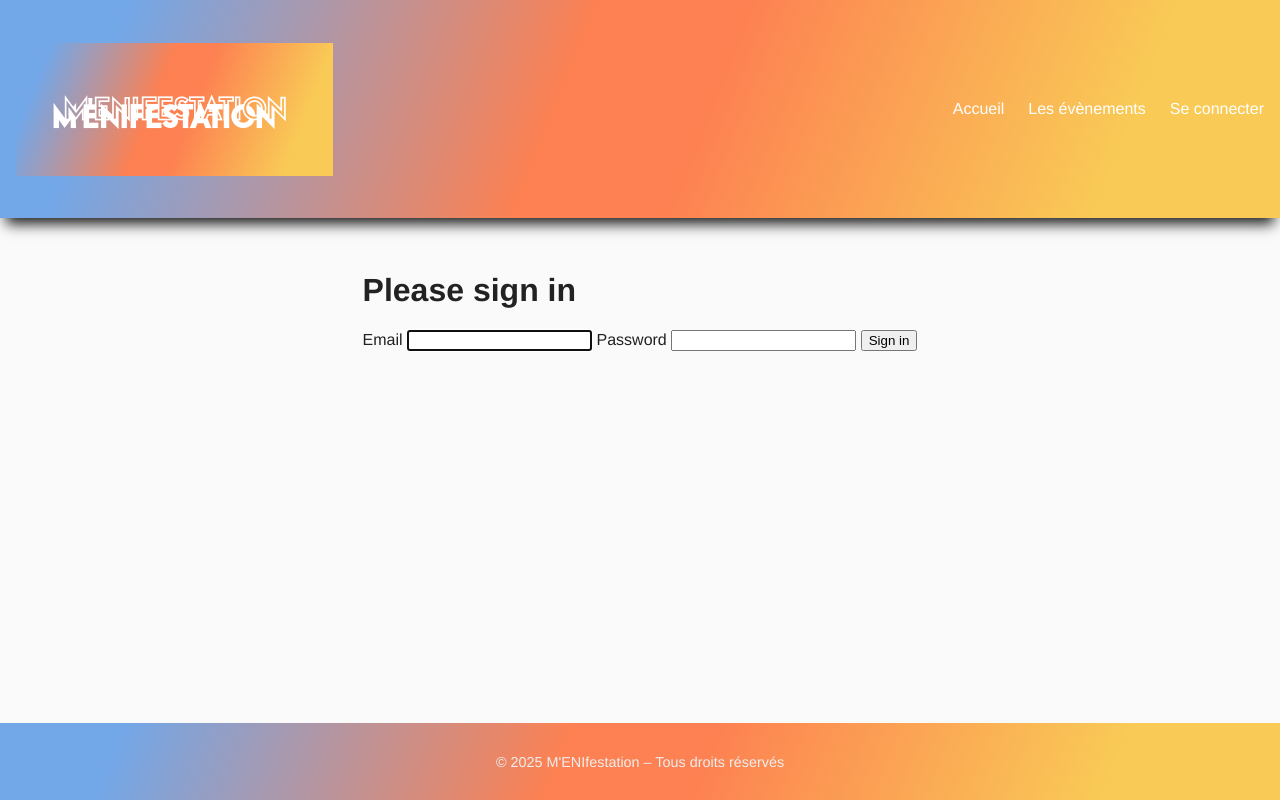
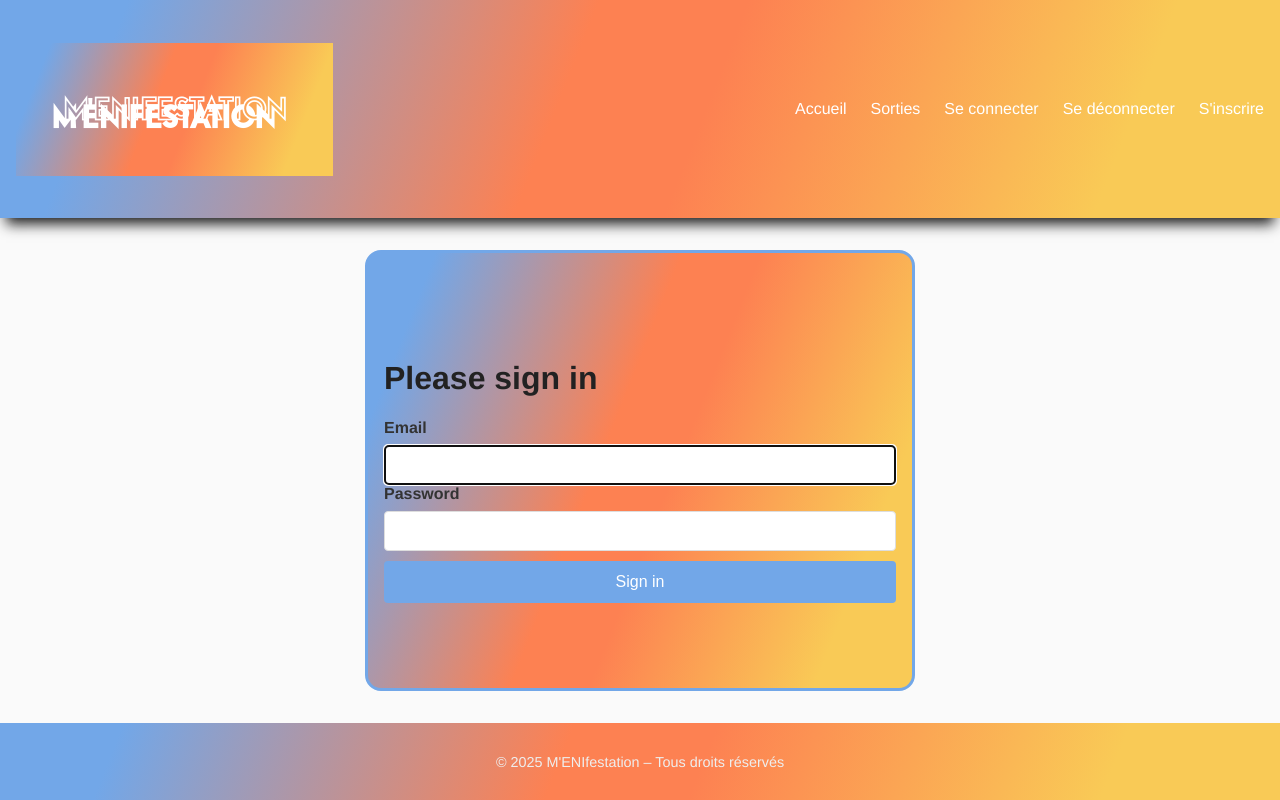
Before and after one commit to Pierrick-Rou/mENIfestation, a Symfony app: template templates/security/login.html.twig in a window 1280 px wide. Run offline with Twig, Linux system fonts and the light colour scheme; the template is opened without the code that fills it, so the values that code supplies are empty; style sheets or scripts are compiled from the project's sources; some libraries are stand-ins or nearby versions.

Commit message:
navbarV2 +form

```diff
--- a/assets/styles/app.css
+++ b/assets/styles/app.css
@@ -77,10 +77,12 @@ footer {
 
 .form{
     width: 40vw;
-    border: solid 0.2em black;
+    border: solid 0.2em  rgba(114,167,232,1);
     align-content: center;
     background-image: linear-gradient( 111.6deg,  rgba(114,167,232,1) 9.4%, rgba(253,129,82,1) 43.9%, rgba(253,129,82,1) 54.8%, rgba(249,202,86,1) 86.3% );
     padding: 1em;
+    border-radius: 1em;
+
 }
 
 
@@ -105,7 +107,7 @@ footer {
 }
 
 .form button {
-    background-color: #4CAF50;
+    background-color:  rgba(114,167,232,1);
     color: white;
     padding: 12px 20px;
     border: none;
@@ -117,5 +119,5 @@ footer {
 }
 
 .form button:hover {
-    background-color: #45a049;
+    background-color: rgb(45, 127, 239);
 }
--- a/templates/base.html.twig
+++ b/templates/base.html.twig
@@ -14,8 +14,11 @@
         <h1 class="logo">M'ENIfestation</h1>
         <ul class="nav-links">
             <li><a href="#">Accueil</a></li>
-            <li><a href="#">Les évènements</a></li>
-            <li><a href="#">Se connecter</a></li>
+            <li><a href="{{path('app_sortie_home')}}">Sorties</a></li>
+            <li><a href="{{path('app_login')}}">Se connecter</a></li>
+            <li><a href="{{path('app_logout')}}">Se déconnecter</a></li>
+            <li><a href="{{path('app_register')}}">S'inscrire</a></li>
+
         </ul>
     </nav>
 </header>
--- a/templates/registration/register.html.twig
+++ b/templates/registration/register.html.twig
@@ -2,12 +2,13 @@
 
 {% block body %}
 
-<h1>Créer un compte</h1>
+
 
     {% for flash_error in app.flashes('verify_email_error') %}
         <div class="alert alert-danger" role="alert">{{ flash_error }}</div>
     {% endfor %}
     <div class="form">
+        <h1>Créer un compte</h1>
     {{ form_errors(registrationType) }}
 
 
--- a/templates/security/login.html.twig
+++ b/templates/security/login.html.twig
@@ -3,7 +3,7 @@
 {% block title %}Log in!{% endblock %}
 
 {% block body %}
-    <form method="post">
+    <form method="post" class="form">
         {% if error %}
             <div class="alert alert-danger">{{ error.messageKey|trans(error.messageData, 'security') }}</div>
         {% endif %}
```
